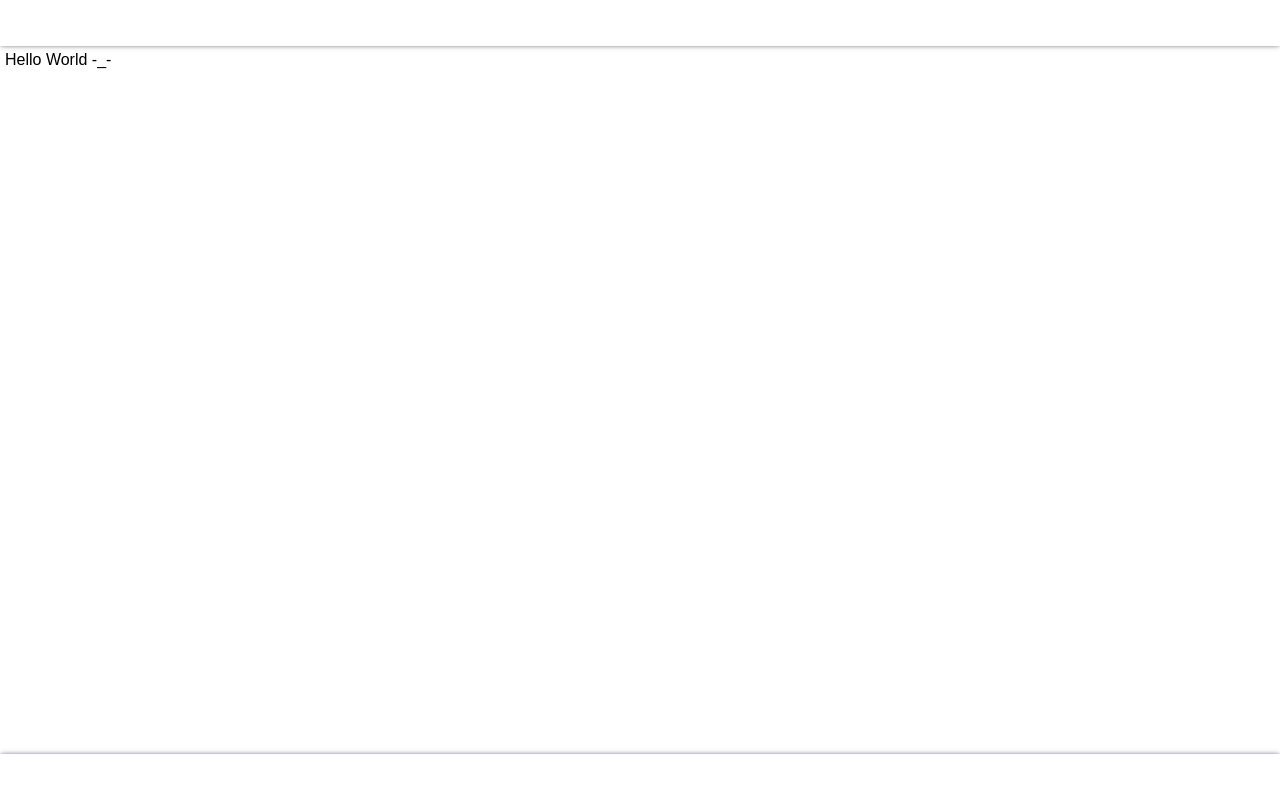
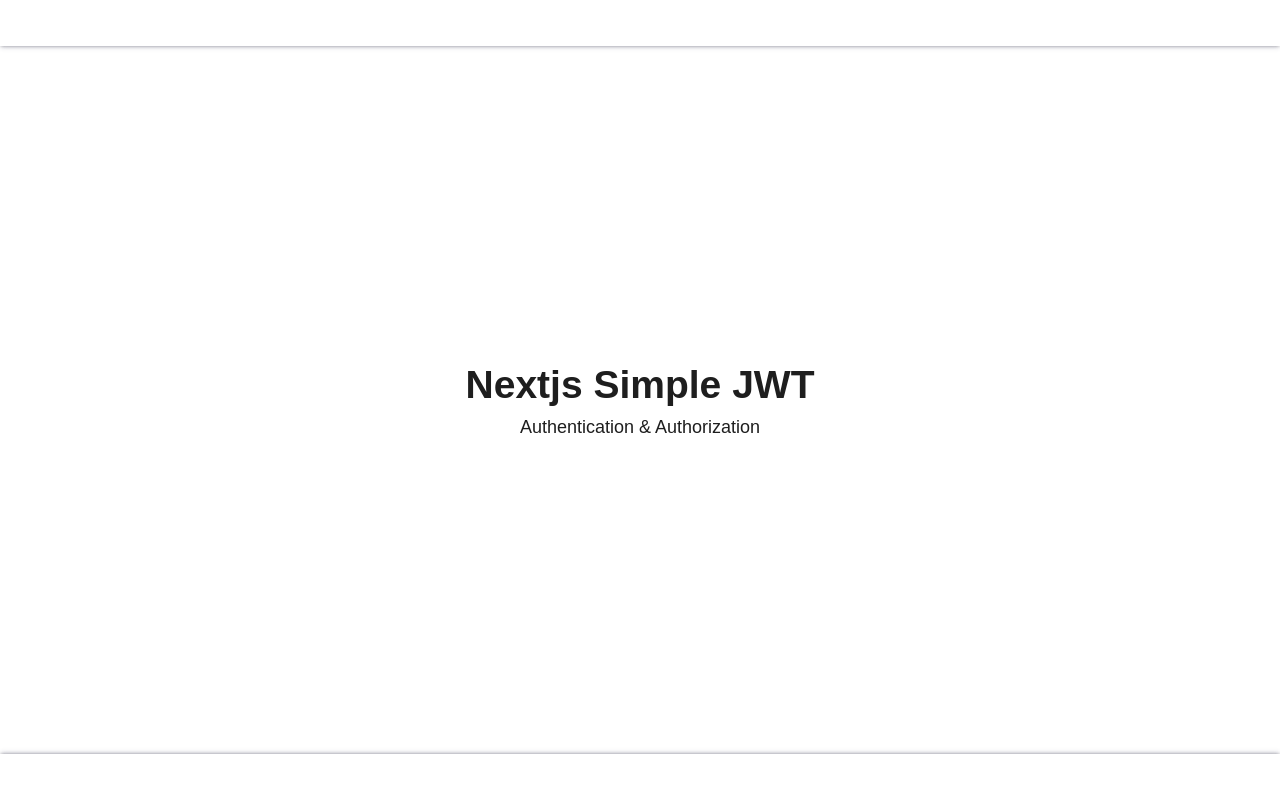
Before and after one commit to hamidazimiazp/Next-Js-Simple-Auth, a Next.js app: page / in a window 1280 px wide. Shown: the top 792 px of the page. Built offline with nearby package versions, Linux system fonts and the light colour scheme.

Commit message:
add home page

```diff
--- /dev/null
+++ b/src/components/templates/HomePage/HomePage.js
@@ -0,0 +1,25 @@
+import React from "react";
+
+const styles = {
+  width: "100%",
+  height: "100%",
+  display: "flex",
+  justifyContent: "center",
+  alignItems: "center",
+  flexDirection: "column",
+  gap: 10,
+  color: "#1e1e1e",
+  fontSize: 26,
+  fontWeight: "normal",
+};
+
+const HomePage = () => {
+  return (
+    <div style={styles}>
+      <h1>Nextjs Simple JWT</h1>
+      <p style={{ fontSize: 18 }}> Authentication & Authorization</p>
+    </div>
+  );
+};
+
+export default HomePage;
--- a/src/pages/index.js
+++ b/src/pages/index.js
@@ -1,7 +1,8 @@
+import HomePage from "@/components/templates/HomePage/HomePage";
 import React from "react";
 
 const Index = () => {
-  return <div>Hello World -_-</div>;
+  return <HomePage />;
 };
 
 export default Index;
```
